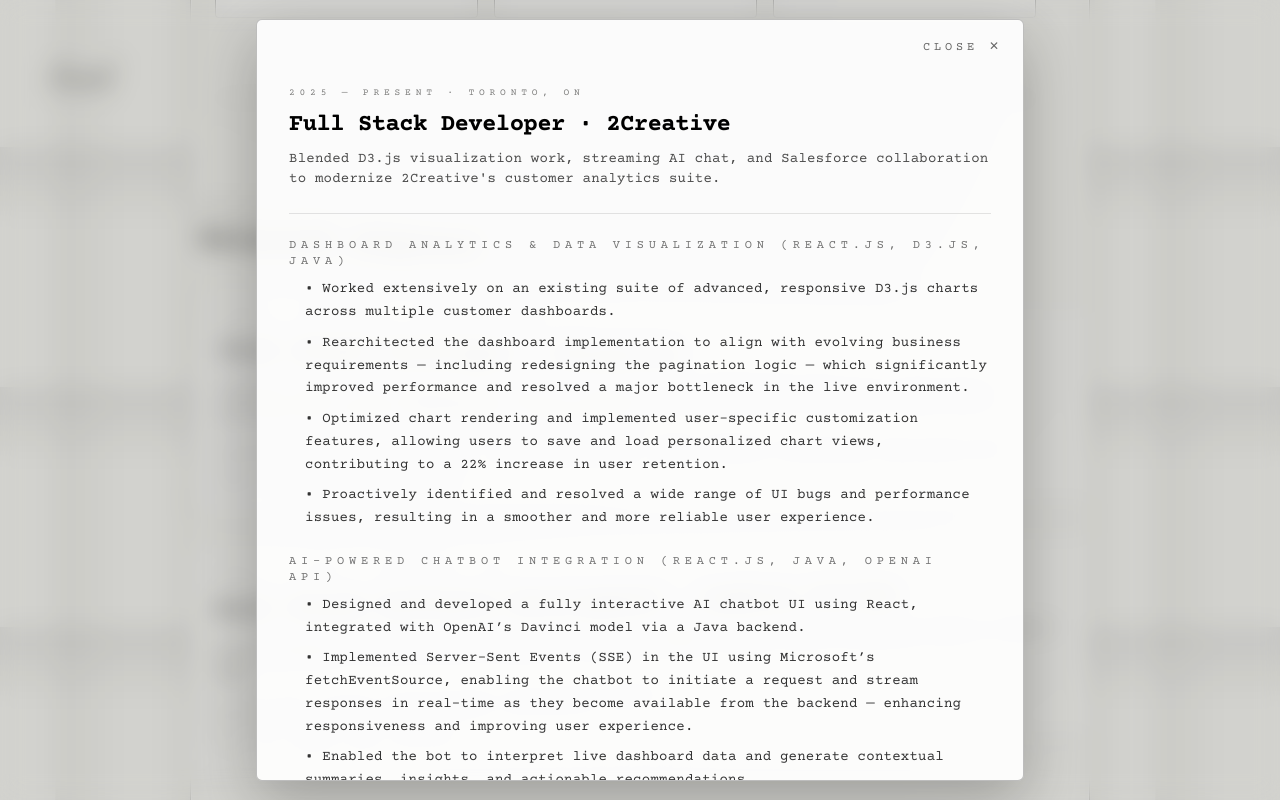
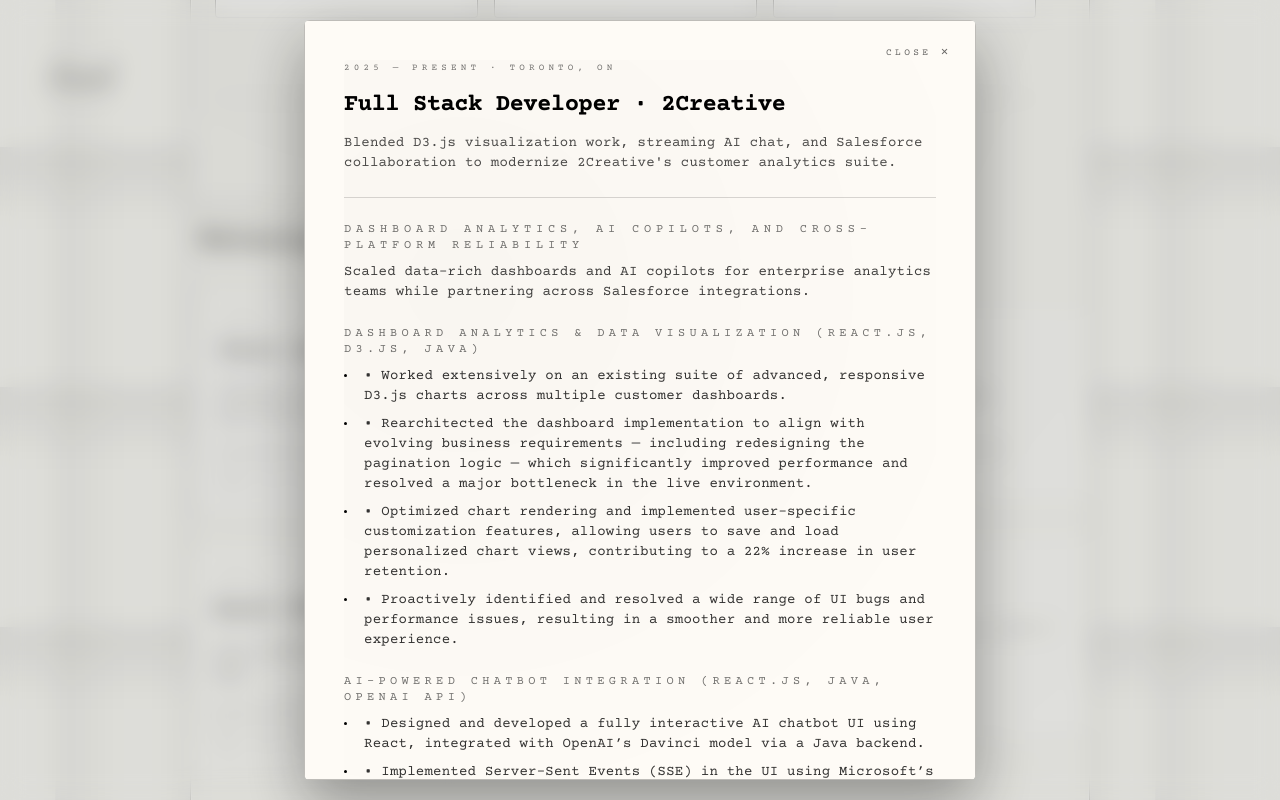
Before and after one commit to sarathkumar365/Personal-Portfolio, a Next.js app: page / in a window 1280 px wide. Both pictures are taken after a click on the button 644 px from the left and 1031 px from the top of the page. Shown: the part 631-1431 px from the top of the page. Built offline with nearby package versions, Linux system fonts and the light colour scheme.

Commit message:
exp modal made v1.1

```diff
--- a/src/components/experience-modal.tsx
+++ b/src/components/experience-modal.tsx
@@ -66,7 +66,7 @@ export default function ExperienceModal({
 
   return createPortal(
     <div
-      className="fixed inset-0 z-[100] flex items-center justify-center bg-black/15 backdrop-blur-md px-4 py-10"
+      className="fixed inset-0 z-[100] flex items-center justify-center bg-black/10 backdrop-blur-md px-4 py-10"
       onClick={onClose}
     >
       <div
@@ -74,22 +74,27 @@ export default function ExperienceModal({
         aria-modal="true"
         aria-labelledby={headingId}
         aria-describedby={descriptionId}
-        className="relative w-full max-w-3xl overflow-hidden rounded-md border border-black/25 bg-white/90 shadow-[0_20px_60px_rgba(0,0,0,0.25)]"
+        className="relative w-full max-w-2xl overflow-hidden rounded-md bg-[#fefbf6] shadow-[0_24px_60px_rgba(0,0,0,0.35)]"
         onClick={(event) => event.stopPropagation()}
       >
+        <span
+          aria-hidden="true"
+          className="pointer-events-none absolute inset-0 border border-black/25"
+        />
         <button
           type="button"
           onClick={onClose}
-          className="absolute right-5 top-5 text-xs uppercase tracking-[0.32em] text-black/60 transition hover:text-black"
+          className="absolute right-6 top-6 cursor-pointer text-[0.6rem] uppercase tracking-[0.35em] text-black/60 transition hover:text-black"
         >
           Close ✕
         </button>
         <div
-          className="max-h-[95vh] overflow-y-auto px-8 pb-12 pt-16 text-black/80 [scrollbar-width:none] [-ms-overflow-style:none] [&::-webkit-scrollbar]:hidden"
+          className="max-h-[95vh] overflow-y-auto p-8 text-black/80 sm:p-10 [scrollbar-width:none] [-ms-overflow-style:none] [&::-webkit-scrollbar]:hidden"
           id={descriptionId}
         >
-          <header className="space-y-2 border-b border-black/10 pb-6">
-            <p className="text-[0.6rem] uppercase tracking-[0.5em] text-black/50">
+          <div className="rounded-sm bg-[radial-gradient(circle_at_20%_20%,rgba(0,0,0,0.02),transparent_55%)]">
+            <div className="space-y-3 border-b border-black/15 pb-6">
+              <p className="text-[0.58rem] uppercase tracking-[0.45em] text-black/55">
                 {experience.period} · {experience.location}
               </p>
               <h2
@@ -99,16 +104,26 @@ export default function ExperienceModal({
                 {experience.role} · {experience.company}
               </h2>
               <p className="text-sm text-black/70">{experience.details.overview}</p>
-          </header>
+            </div>
             <div className="space-y-6 py-6 text-sm leading-relaxed">
+              <section className="space-y-2">
+                <h3 className="text-xs uppercase tracking-[0.4em] text-black/55">
+                  {experience.details.headline}
+                </h3>
+                <p className="text-sm text-black/75">{experience.summary}</p>
+              </section>
               {experience.details.sections.map((section) => (
                 <section key={section.title} className="space-y-2">
-                <h3 className="text-xs uppercase tracking-[0.4em] text-black/55">
+                  <h4 className="text-xs uppercase tracking-[0.36em] text-black/55">
                     {section.title}
-                </h3>
+                  </h4>
                   <ul className="space-y-2">
                     {section.items.map((item) => (
-                    <li key={item} className="pl-4 text-black/80">
+                      <li key={item} className="relative pl-5 text-sm text-black/80">
+                        <span
+                          className="absolute left-0 top-2 h-[3px] w-[3px] rounded-full bg-black"
+                          aria-hidden="true"
+                        />
                         {item}
                       </li>
                     ))}
@@ -116,9 +131,10 @@ export default function ExperienceModal({
                 </section>
               ))}
             </div>
-          <footer className="border-t border-black/10 pt-6 text-sm text-black/75">
+            <footer className="border-t border-dashed border-black/20 pt-6 text-sm italic text-black/70">
               {experience.details.closing}
             </footer>
+          </div>
         </div>
       </div>
     </div>,
```
Lines whose indentation alone changed are shown as unchanged.
